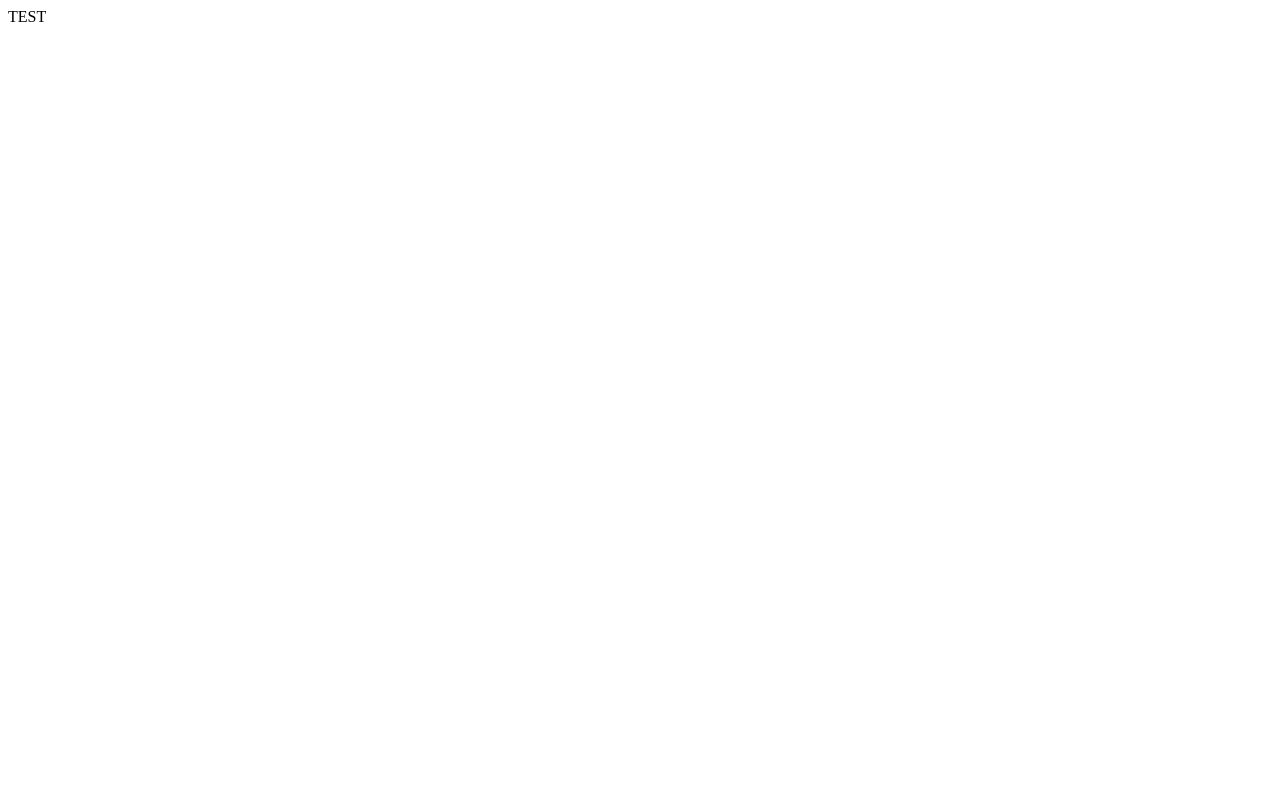
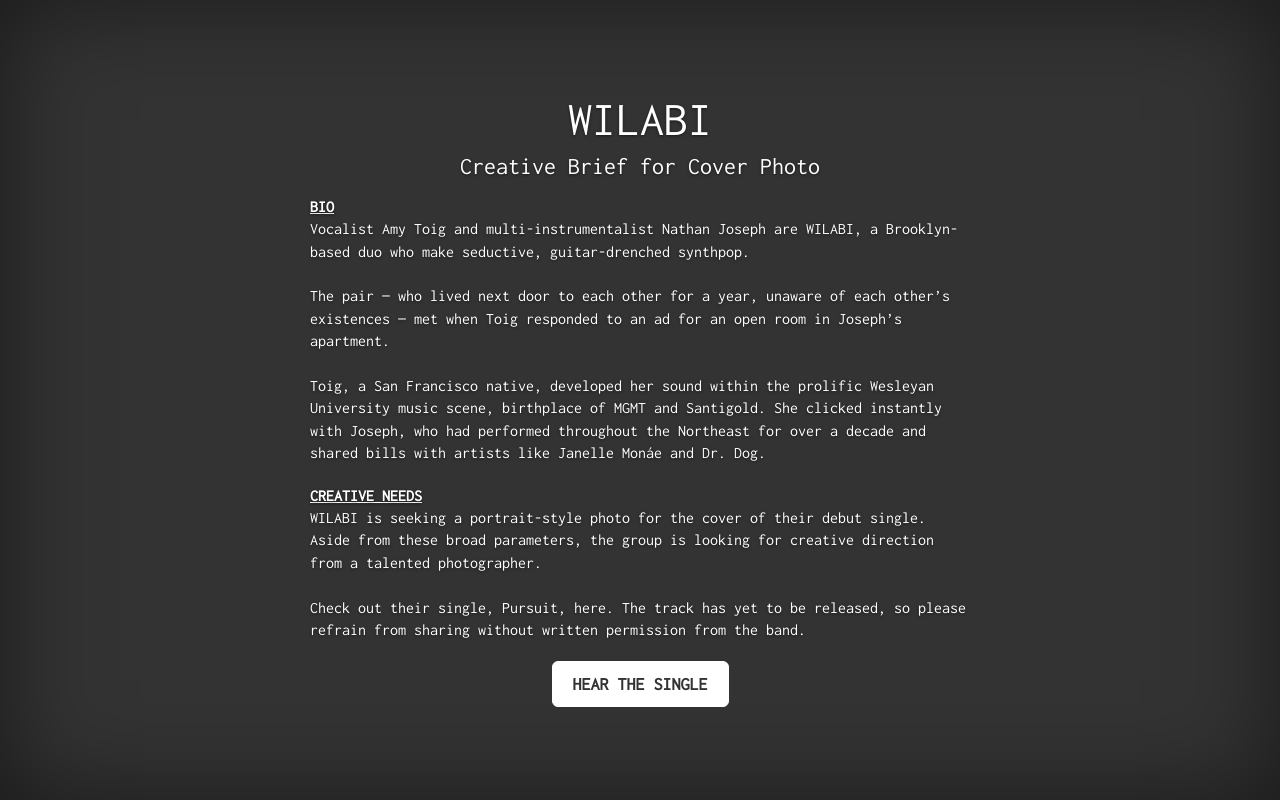
Before and after one commit to n8joseph/wilabi, a plain HTML site: page photo-brief.html in a window 1280 px wide. Drawn offline with nearby package versions, Linux system fonts and the light colour scheme.

Commit message:
Update photo-brief.html

```diff
--- a/photo-brief.html
+++ b/photo-brief.html
@@ -1,7 +1,92 @@
-<html>
-<body>
-<p>
-TEST
-</p>
-</body>
+<!DOCTYPE html>
+<html lang="en">
+  <head>
+    <meta charset="utf-8">
+    <meta http-equiv="X-UA-Compatible" content="IE=edge">
+    <meta name="viewport" content="width=device-width, initial-scale=1">
+    <!-- The above 3 meta tags *must* come first in the head; any other head content must come *after* these tags -->
+    <meta name="description" content="">
+    <meta name="author" content="">
+    <link rel="icon" href="../../favicon.ico">
+
+    <title>WILABI</title>
+
+    <!-- Bootstrap core CSS -->
+    <link rel="stylesheet" href="https://maxcdn.bootstrapcdn.com/bootstrap/3.3.7/css/bootstrap.min.css" integrity="sha384-BVYiiSIFeK1dGmJRAkycuHAHRg32OmUcww7on3RYdg4Va+PmSTsz/K68vbdEjh4u" crossorigin="anonymous">
+
+    <link href="https://fonts.googleapis.com/css?family=Inconsolata" rel="stylesheet">
+
+
+
+    <!-- Custom styles for this template -->
+    <link href="cover.css" rel="stylesheet">
+
+    <!-- Just for debugging purposes. Don't actually copy these 2 lines! -->
+    <!--[if lt IE 9]><script src="../../assets/js/ie8-responsive-file-warning.js"></script><![endif]-->
+    <script src="../../assets/js/ie-emulation-modes-warning.js"></script>
+
+    <!-- HTML5 shim and Respond.js for IE8 support of HTML5 elements and media queries -->
+    <!--[if lt IE 9]>
+      <script src="https://oss.maxcdn.com/html5shiv/3.7.3/html5shiv.min.js"></script>
+      <script src="https://oss.maxcdn.com/respond/1.4.2/respond.min.js"></script>
+    <![endif]-->
+  </head>
+
+  <body>
+
+    <div class="site-wrapper">
+
+      <div class="site-wrapper-inner">
+
+        <div class="cover-container">
+
+
+
+          <div class="inner cover">
+            <h1 class="cover-heading" style="font-family: 'Inconsolata', serif; font-size:48px; margin-bottom: -12px">WILABI</h1>
+           <h3 class="cover-heading" style="font-family: 'Inconsolata', serif; ">Creative Brief for Cover Photo</h2>
+
+
+            <p class="lead" style="text-align: left; font-size: 16px; font-family: 'Inconsolata', serif; margin-top:16px;">
+            <strong><span style="text-decoration: underline">BIO</span></strong><br/>
+
+            Vocalist Amy Toig and multi-instrumentalist Nathan Joseph are WILABI, a Brooklyn-based duo who make seductive, guitar-drenched synthpop.<br/><br/>
+
+			The pair &mdash; who lived next door to each other for a year, unaware of each other’s existences &mdash; met when Toig responded to an ad for an open room in Joseph’s apartment.<br/><br/>
+
+			Toig, a San Francisco native, developed her sound within the prolific Wesleyan University music scene, birthplace of MGMT and Santigold. She clicked instantly with Joseph, who had performed throughout the Northeast for over a decade and shared bills with artists like Janelle Monáe and Dr. Dog.
+			</p>
+
+
+
+			<p class="lead" style="text-align: left; font-size: 16px; font-family: 'Inconsolata', serif; margin-top:16px;">
+			<strong><span style="text-decoration: underline">CREATIVE NEEDS</span></strong><br/>
+
+			WILABI is seeking a portrait-style photo for the cover of their debut single. Aside from these broad parameters, the group is looking for creative direction from a talented photographer.<br/><br/>
+
+			Check out their single, Pursuit, <a target="_blank" href="https://soundcloud.com/wilabi/pursuit/s-pEYJz">here</a>. The track has yet to be released, so please refrain from sharing without written permission from the band.</p>
+
+            <p class="lead" style="font-family: 'Inconsolata', serif; ">
+              <a target="_blank" href="https://soundcloud.com/wilabi/pursuit/s-pEYJz" class="btn btn-lg btn-default">HEAR THE SINGLE</a>
+            </p>
+          </div>
+
+
+
+        </div>
+
+      </div>
+
+    </div>
+
+    <!-- Bootstrap core JavaScript
+    ================================================== -->
+    <!-- Placed at the end of the document so the pages load faster -->
+    <script src="https://ajax.googleapis.com/ajax/libs/jquery/1.12.4/jquery.min.js"></script>
+
+    <!-- Latest compiled and minified JavaScript -->
+	<script src="https://maxcdn.bootstrapcdn.com/bootstrap/3.3.7/js/bootstrap.min.js" integrity="sha384-Tc5IQib027qvyjSMfHjOMaLkfuWVxZxUPnCJA7l2mCWNIpG9mGCD8wGNIcPD7Txa" crossorigin="anonymous"></script>
+
+
+  </body>
 </html>
```
